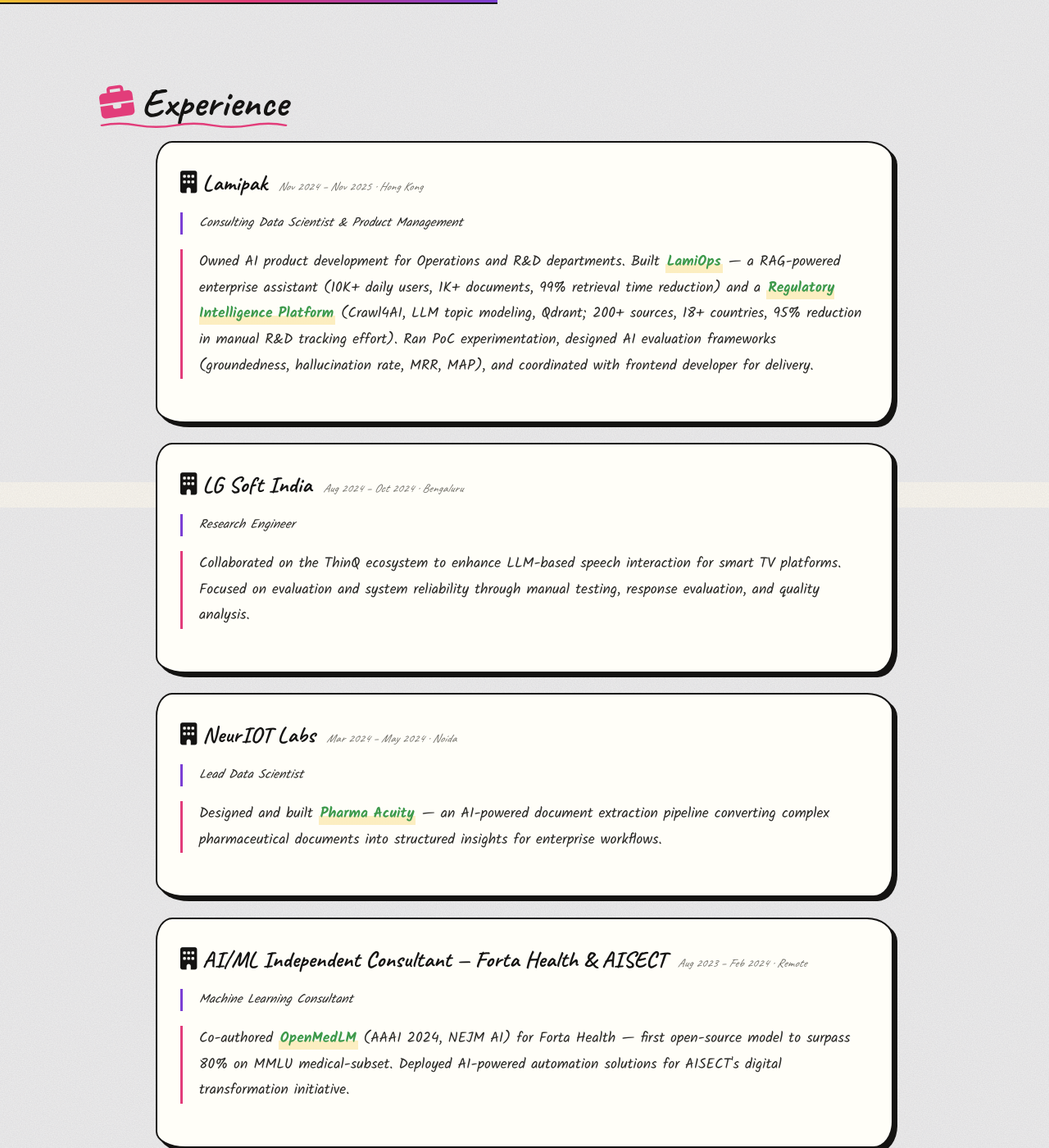
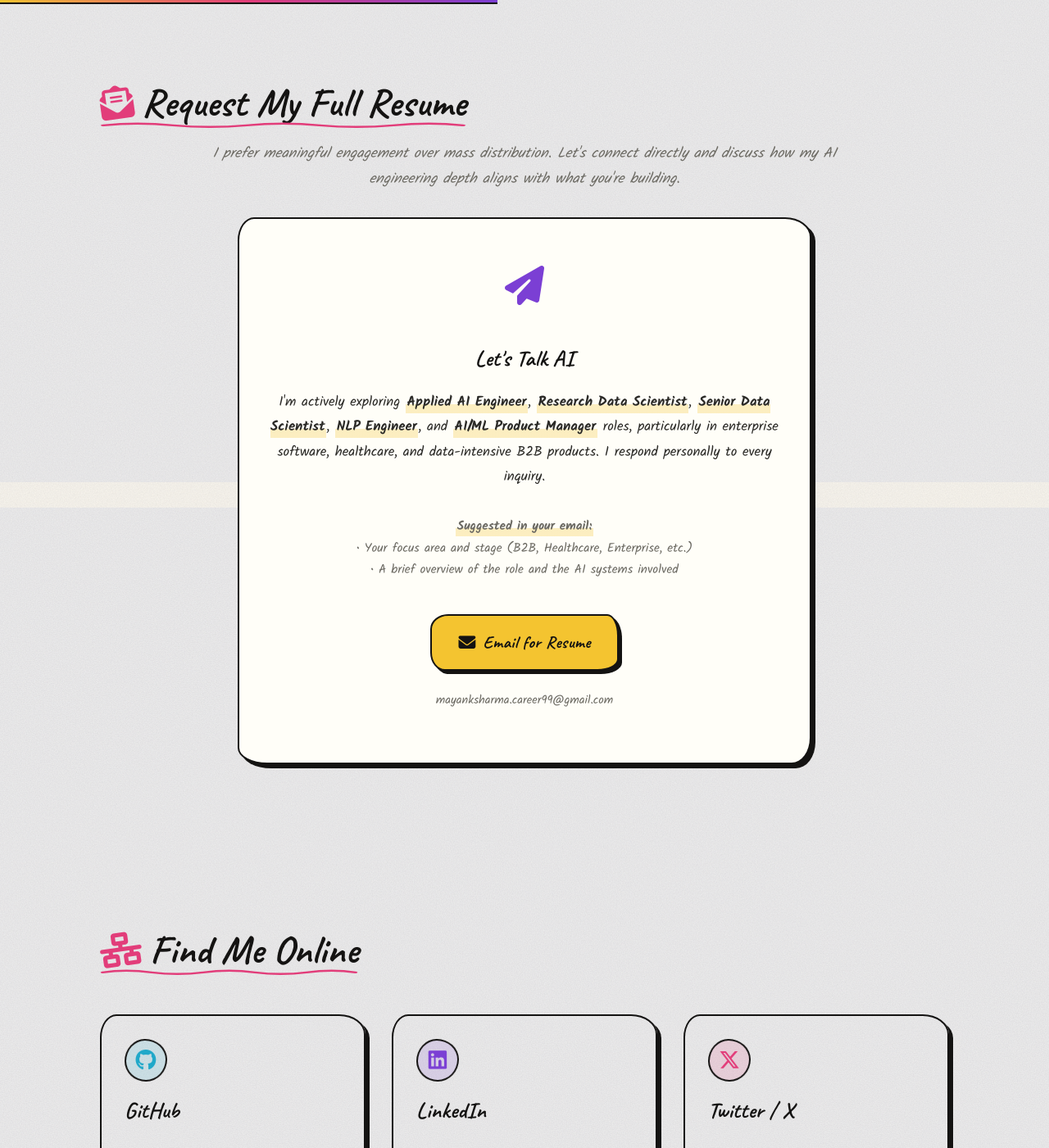
Before and after one commit to mayank1101/mayank1101.github.io, a Jekyll site: the page built from resume.html, in a window 1280 px wide and 1400 px high, scrolled down 2112 px. Shown: the whole window at 82% size. Built offline with Jekyll 4.4.1, drawn with Linux system fonts in a browser that asks for light colours; some web fonts are replaced; some of the changed text lies outside the part shown.

Commit message:
updated resume.html

```diff
--- a/_config.yml
+++ b/_config.yml
@@ -1,5 +1,5 @@
 title: Mayank Sharma
-description: Senior Applied AI Engineer with 4+ years building enterprise AI systems — NLP, GenAI, RAG, healthcare AI. Research published at AAAI 2024.
+description: Senior Applied AI Engineer with 4.5+ years building enterprise AI systems — NLP, GenAI, RAG, healthcare AI. Research published at AAAI 2024.
 url: https://mayank1101.github.io
 baseurl: ""
 author: Mayank Sharma
--- a/index.html
+++ b/index.html
@@ -1,7 +1,7 @@
 ---
 layout: page
 title: Home
-description: Mayank Sharma, Senior Applied AI Engineer with 4+ years building enterprise AI systems — NLP, GenAI, RAG, healthcare AI, regulatory intelligence. Research published at AAAI 2024.
+description: Mayank Sharma, Senior Applied AI Engineer with 4.5+ years building enterprise AI systems — NLP, GenAI, RAG, healthcare AI, regulatory intelligence. Research published at AAAI 2024.
 ---
 
 <div class="container hero fade-in">
@@ -23,7 +23,7 @@
         <span class="hero-highlight">NLP · GenAI · RAG · Healthcare AI</span>
       </h1>
       <p>
-        4+ years building and owning enterprise AI systems end-to-end — from research validation to production deployment.
+        4.5+ years building and owning enterprise AI systems end-to-end — from research validation to production deployment.
         NLP pipelines, RAG-powered assistants, regulatory intelligence platforms, and healthcare AI across companies like
         Lamipak, nference.ai, NeurIOT Labs, and LG Soft India.
         I bring both technical depth and product understanding to every system I build: stakeholder discovery, system architecture,
--- a/resume.html
+++ b/resume.html
@@ -104,42 +104,6 @@
   </div>
 </div>
 
-<!-- Experience Timeline -->
-<div class="container section scroll-animate">
-  <h2><i class="fas fa-briefcase"></i> Experience</h2>
-  <div class="about-story">
-    <div class="card scroll-animate" style="margin-bottom: 1.5rem;">
-      <h3><i class="fas fa-building"></i> Lamipak &nbsp;<span class="muted" style="font-size: 0.9rem; font-weight: 400;">Nov 2024 – Nov 2025 · Hong Kong</span></h3>
-      <p class="muted" style="margin-bottom: 0.75rem; font-size: 0.95rem;">Consulting Data Scientist &amp; Product Management</p>
-      <p>Owned AI product development for Operations and R&amp;D departments. Built <strong>LamiOps</strong> — a RAG-powered enterprise assistant (10K+ daily users, 1K+ documents, 99% retrieval time reduction) and a <strong>Regulatory Intelligence Platform</strong> (Crawl4AI, LLM topic modeling, Qdrant; 200+ sources, 18+ countries, 95% reduction in manual R&amp;D tracking effort). Ran PoC experimentation, designed AI evaluation frameworks (groundedness, hallucination rate, MRR, MAP), and coordinated with frontend developer for delivery.</p>
-    </div>
-
-    <div class="card scroll-animate" style="margin-bottom: 1.5rem;">
-      <h3><i class="fas fa-building"></i> LG Soft India &nbsp;<span class="muted" style="font-size: 0.9rem; font-weight: 400;">Aug 2024 – Oct 2024 · Bengaluru</span></h3>
-      <p class="muted" style="margin-bottom: 0.75rem; font-size: 0.95rem;">Research Engineer</p>
-      <p>Collaborated on the ThinQ ecosystem to enhance LLM-based speech interaction for smart TV platforms. Focused on evaluation and system reliability through manual testing, response evaluation, and quality analysis.</p>
-    </div>
-
-    <div class="card scroll-animate" style="margin-bottom: 1.5rem;">
-      <h3><i class="fas fa-building"></i> NeurIOT Labs &nbsp;<span class="muted" style="font-size: 0.9rem; font-weight: 400;">Mar 2024 – May 2024 · Noida</span></h3>
-      <p class="muted" style="margin-bottom: 0.75rem; font-size: 0.95rem;">Lead Data Scientist</p>
-      <p>Designed and built <strong>Pharma Acuity</strong> — an AI-powered document extraction pipeline converting complex pharmaceutical documents into structured insights for enterprise workflows.</p>
-    </div>
-
-    <div class="card scroll-animate" style="margin-bottom: 1.5rem;">
-      <h3><i class="fas fa-building"></i> AI/ML Independent Consultant — Forta Health &amp; AISECT &nbsp;<span class="muted" style="font-size: 0.9rem; font-weight: 400;">Aug 2023 – Feb 2024 · Remote</span></h3>
-      <p class="muted" style="margin-bottom: 0.75rem; font-size: 0.95rem;">Machine Learning Consultant</p>
-      <p>Co-authored <strong>OpenMedLM</strong> (AAAI 2024, NEJM AI) for Forta Health — first open-source model to surpass 80% on MMLU medical-subset. Deployed AI-powered automation solutions for AISECT's digital transformation initiative.</p>
-    </div>
-
-    <div class="card scroll-animate" style="margin-bottom: 1.5rem;">
-      <h3><i class="fas fa-building"></i> nference.ai &nbsp;<span class="muted" style="font-size: 0.9rem; font-weight: 400;">Jul 2021 – Mar 2023 · Bengaluru</span></h3>
-      <p class="muted" style="margin-bottom: 0.75rem; font-size: 0.95rem;">Research Data Scientist</p>
-      <p>Built production clinical NLP systems: BioClinicalBERT-based NER, knowledge distillation achieving <strong>8× model compression and 9× inference speedup</strong> (Bravo Award), few-shot LLM prompting reducing labeled data requirements by 99%, and CLIP-based multimodal AI aligning chest X-rays with clinical reports.</p>
-    </div>
-  </div>
-</div>
-
 <!-- Request Resume Section -->
 <div class="container section scroll-animate">
   <h2><i class="fas fa-envelope-open-text"></i> Request My Full Resume</h2>
@@ -171,7 +135,7 @@
     <h3 style="margin-bottom: 1rem">Let's Talk AI</h3>
     <p style="margin-bottom: 2rem; line-height: 1.8">
       I'm actively exploring <strong>Applied AI Engineer</strong>, <strong>Research Data Scientist</strong>,
-      <strong>Senior Data Scientist</strong>, and <strong>NLP Engineer</strong> roles,
+      <strong>Senior Data Scientist</strong>, <strong>NLP Engineer</strong>, and <strong>AI/ML Product Manager</strong> roles,
       particularly in enterprise software, healthcare, and data-intensive B2B products.
       I respond personally to every inquiry.
     </p>
```
Also changed, not shown: other parts of resume.html (+2 -2 lines), about.html (+37 -24 lines).
